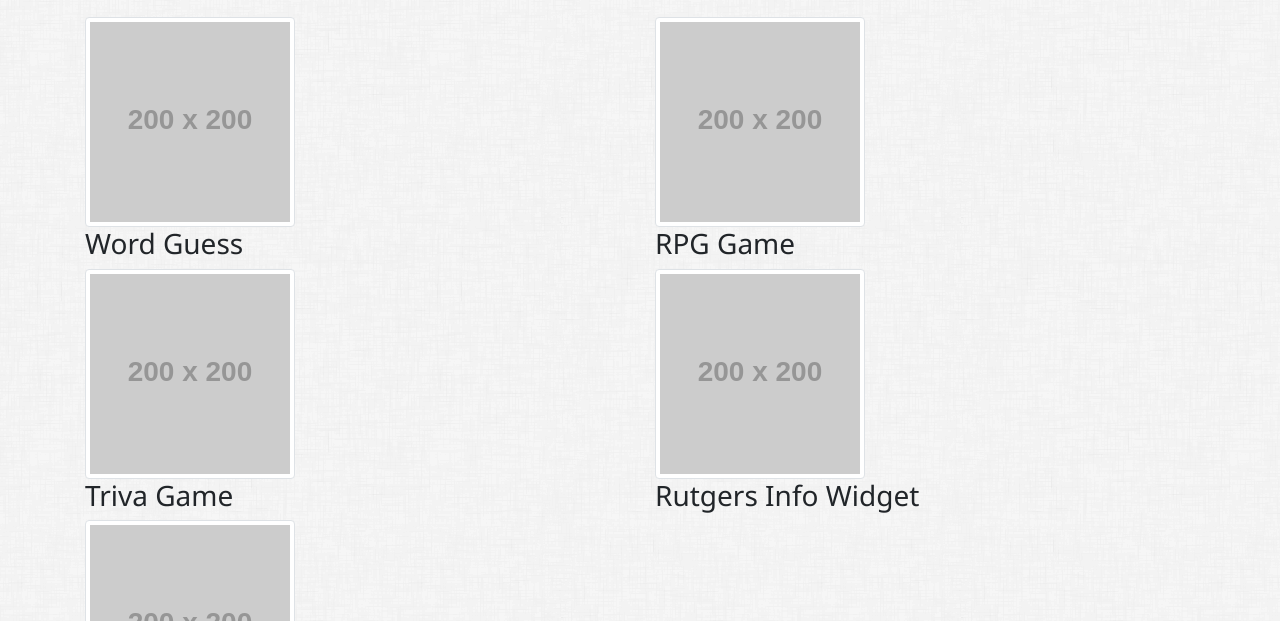
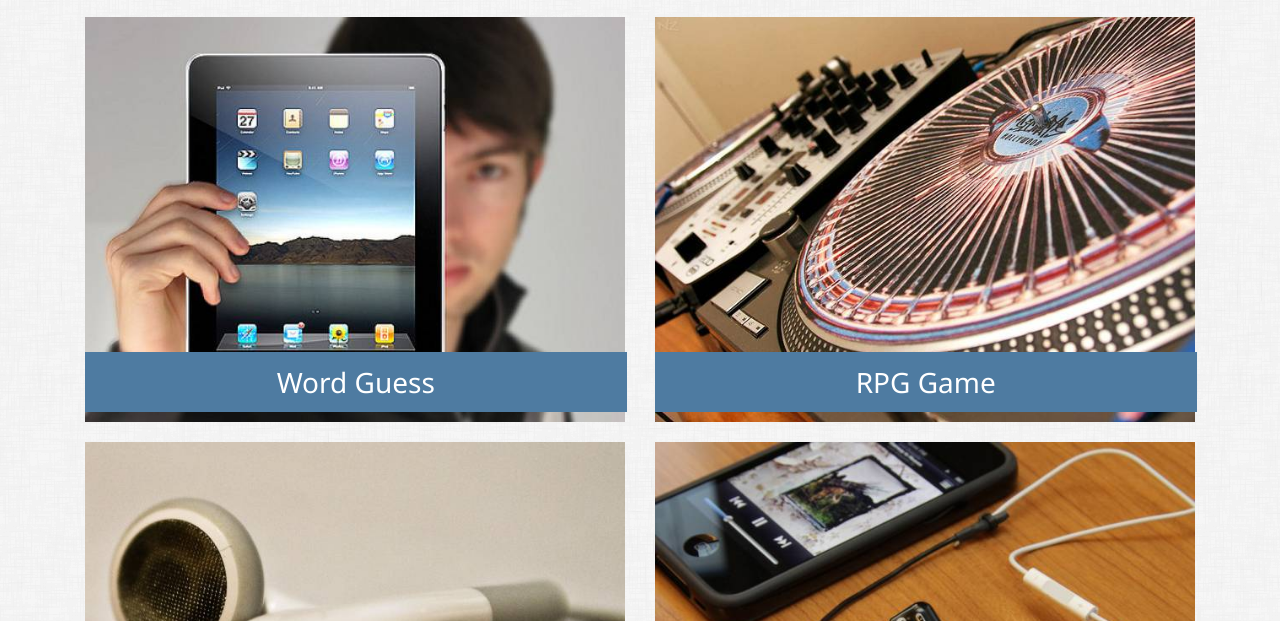
Before and after one commit to jsilver88/Bootstrap-Portfolio, a plain HTML site: page portfolio.html in a window 1280 px wide. Shown: the part 179-800 px from the top of the page. Drawn offline with nearby package versions, Linux system fonts and the light colour scheme; placeholder pictures from the web are drawn by us.

```diff
--- a/assets/css/style.css
+++ b/assets/css/style.css
@@ -25,3 +25,21 @@ h2{
 .main-form{
     margin-bottom:50px;
 }
+
+.img-fluid{
+    margin-bottom: 20px;
+}
+
+h3{
+    position: absolute;
+    bottom: 20px;
+    width: 95%;
+    padding: 15px;
+    margin-bottom: 10px;
+    font-weight: 300;
+    line-height: 30px;
+    color: #ffffff;
+    text-align: center;
+    background: #4E7BA1;
+    border-bottom: 0;
+}
--- a/portfolio.html
+++ b/portfolio.html
@@ -39,7 +39,7 @@
 
         <div class="container">
             <div class="row">
-                <div class="col-sm">
+                <div class="col-md">
                     <h2 class="display-4">Portfolio</h2>
                  </div>
             </div>
@@ -47,35 +47,39 @@
 
             <div class="row">
                 <div class="col-md">
-
-                    <img src="https://via.placeholder.com/200x200" class="img-thumbnail" alt="hangman">
+                    <img src="assets/images/01-html-git-css_02-Homework_Solutions_recommended-homework-solution_assets_images_technics-q-c-640-480-1.jpg" class="img-fluid" alt="Word Guess">
                     <h3>Word Guess</h3>
                 </div>
                 <div class="col-md">
-                    <img src="https://via.placeholder.com/200x200" class="img-thumbnail" alt="RPG game">
+                    <img src="assets/images/01-html-git-css_02-Homework_Solutions_recommended-homework-solution_assets_images_technics-q-c-640-480-2.jpg" class="img-fluid" alt="RPG game">
                     <h3>RPG Game</h3>
                 </div>
             </div>
 
             <div class="row">
                 <div class="col-md">
-                    <img src="https://via.placeholder.com/200x200" class="img-thumbnail" alt="Trivia Game">
+                    <img src="assets/images/01-html-git-css_02-Homework_Solutions_recommended-homework-solution_assets_images_technics-q-c-640-480-5.jpg" class="img-fluid" alt="Trivia Game">
                     <h3>Triva Game</h3>
                 </div>
                 <div class="col-md">
-                    <img src="https://via.placeholder.com/200x200" class="img-thumbnail" alt="Rutgers Info Widget">
+                    <img src="assets/images/01-html-git-css_02-Homework_Solutions_recommended-homework-solution_assets_images_technics-q-c-640-480-7.jpg" class="img-fluid" alt="Rutgers Info Widget">
                     <h3>Rutgers Info Widget</h3>
                 </div>
             </div>
 
             <div class="row">
                 <div class="col-md">
-                    <img src="https://via.placeholder.com/200x200" class="img-thumbnail" alt="Rock Paper Scissors">
+                    <img src="assets/images/01-html-git-css_02-Homework_Solutions_recommended-homework-solution_assets_images_technics-q-c-640-480-9.jpg" class="img-fluid" alt="Rock Paper Scissors">
                     <h3>Rock Paper Scissors</h3>
+                  </div>
+                <div class="col-md">
+                  <img src="">
                 </div>
             </div>
+
           </div>
-        </div>
+
+
 
         <div class="container-fluid">
             <div class="col-12">
@@ -83,9 +87,10 @@
           <div class="container text-center">
             <small>Copyright &copy;</small>
           </div>
+        </footer>
         </div>
         </div>
-        </footer>
+
 
           <!-- Optional JavaScript -->
     <!-- jQuery first, then Popper.js, then Bootstrap JS -->
```
Also changed, not shown: index.html (+4 -2 lines), assets/images/01-html-git-css_02-Homework_Solutions_recommended-homework-solution_assets_images_technics-q-c-640-480-1.jpg (added), assets/images/01-html-git-css_02-Homework_Solutions_recommended-homework-solution_assets_images_technics-q-c-640-480-2.jpg (added), assets/images/01-html-git-css_02-Homework_Solutions_recommended-homework-solution_assets_images_technics-q-c-640-480-5.jpg (added), assets/images/01-html-git-css_02-Homework_Solutions_recommended-homework-solution_assets_images_technics-q-c-640-480-7.jpg (added), assets/images/01-html-git-css_02-Homework_Solutions_recommended-homework-solution_assets_images_technics-q-c-640-480-9.jpg (added).
